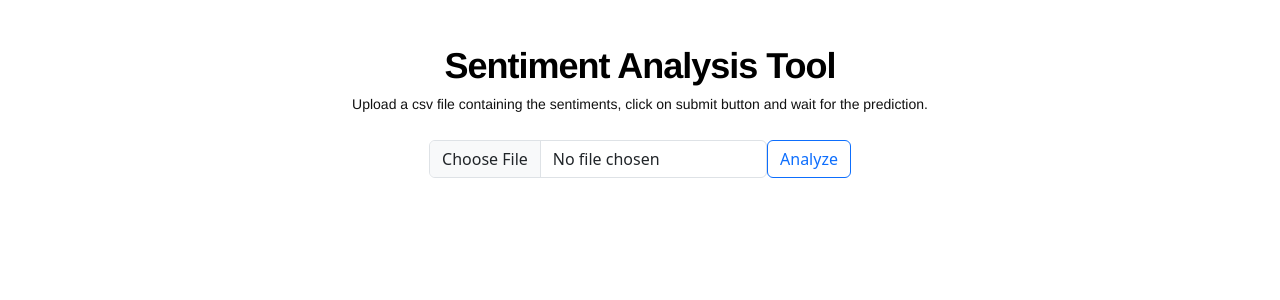
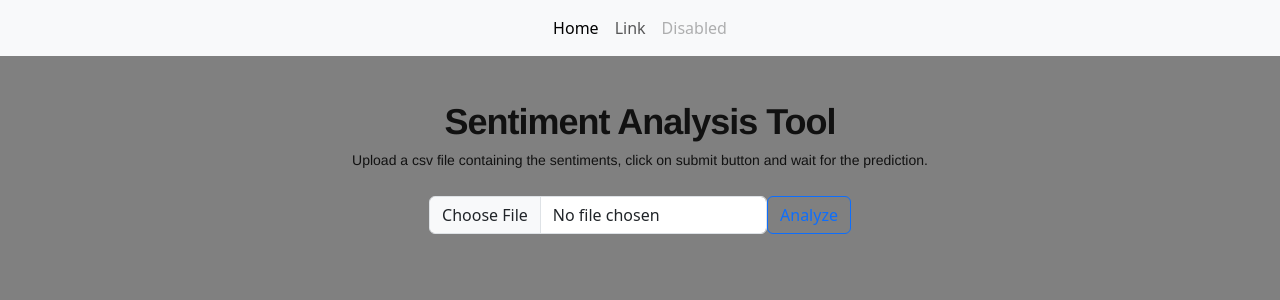
Before and after one commit to JGuibone/Prototype1-Sentiment_Analysis_ML, a Flask app: page / in a window 1280 px wide. Shown: the top 300 px of the page. Run offline with Flask 2, Linux system fonts and the light colour scheme.

Commit message:
index update added navbar

```diff
--- a/website/templates/index.html
+++ b/website/templates/index.html
@@ -7,16 +7,16 @@
   <title>{% block title %}{% endblock %}</title>
   <link href="https://cdn.jsdelivr.net/npm/bootstrap@5.3.0-alpha3/dist/css/bootstrap.min.css" rel="stylesheet" integrity="sha384-KK94CHFLLe+nY2dmCWGMq91rCGa5gtU4mk92HdvYe+M/SXH301p5ILy+dN9+nJOZ" crossorigin="anonymous">
   <style>
+
+    body {
+      background-color: gray;
+    }
     .centered {
       position: relative;
       text-align: center;
       display: grid;
       place-items: center;
       color: white;
-    }
-
-    .header {
-      color: black;
     }
 
     p {
@@ -47,6 +47,30 @@
   </style>
 </head>
 <body>
+  <nav class="navbar navbar-expand-lg navbar-light bg-light">
+    <div class="container-fluid">
+      <button class="navbar-toggler" type="button" data-bs-toggle="collapse" data-bs-target="#navbarTogglerDemo03" aria-controls="navbarTogglerDemo03" aria-expanded="false" aria-label="Toggle navigation">
+        <span class="navbar-toggler-icon"></span>
+      </button>
+      <div class="collapse navbar-collapse justify-content-center" id="navbarTogglerDemo03">
+        <ul class="navbar-nav mb-2 mb-lg-0">
+          <li class="nav-item">
+            <a class="nav-link active" aria-current="page" href="#">Home</a>
+          </li>
+          <li class="nav-item">
+            <a class="nav-link" href="#">Link</a>
+          </li>
+          <li class="nav-item">
+            <a class="nav-link disabled" href="#" tabindex="-1" aria-disabled="true">Disabled</a>
+          </li>
+        </ul>
+        <!-- <form class="d-flex">
+          <input class="form-control me-2" type="text" placeholder="Sentiment">
+          <button class="btn btn-outline-success" type="submit" onclick="analyze()">Analyze</button>
+        </form> -->
+      </div>
+    </div>
+  </nav>
   <div class="container mt-5">
     {% block content %}
 
```
